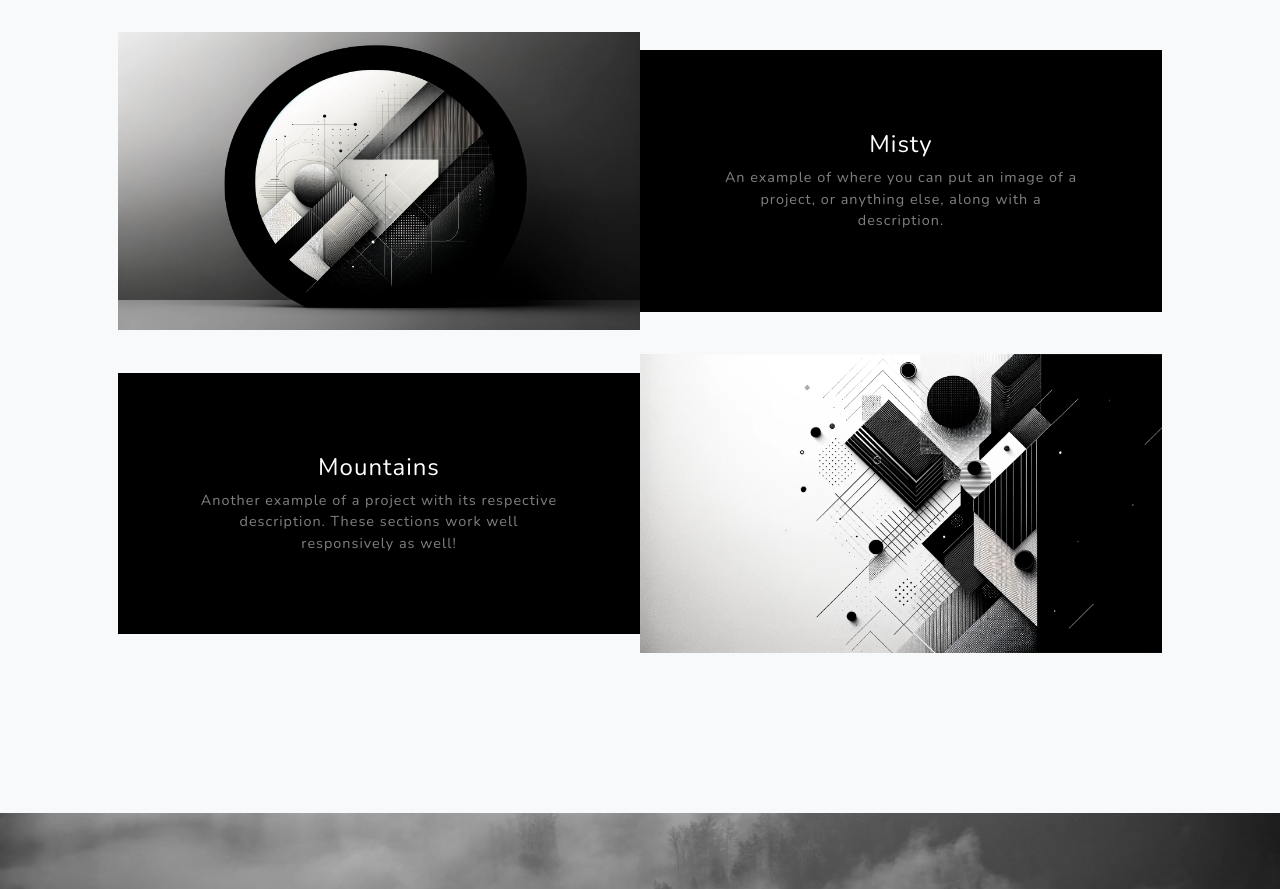
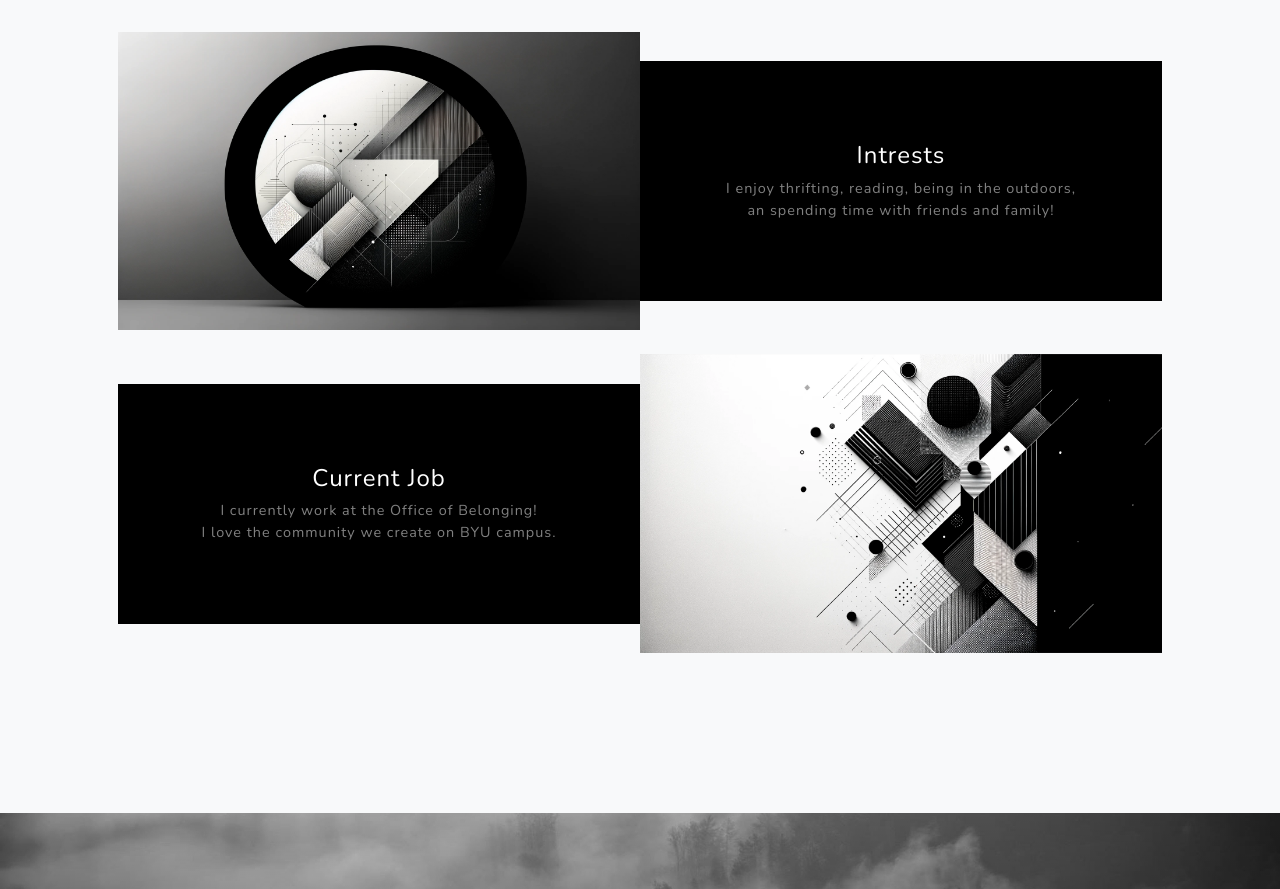
Before and after one commit to b28800/IS201, a plain HTML site: page index.html in a window 1280 px wide. Shown: the part 2540-3429 px from the top of the page. Drawn offline with nearby package versions, Linux system fonts and the light colour scheme.

Commit message:
Add files via upload

```diff
--- a/index.html
+++ b/index.html
@@ -83,8 +83,8 @@
         <div class="bg-black text-center h-100 project">
             <div class="d-flex h-100 align-items-center justify-content-center"> <!-- Adjusted flex properties -->
                 <div class="project-text w-100">
-                    <h4 class="text-white">Misty</h4>
-                    <p class="mb-0 text-white-50">An example of where you can put an image of a project, or anything else, along with a description.</p>
+                    <h4 class="text-white">Intrests</h4>
+                    <p class="mb-0 text-white-50">I enjoy thrifting, reading, being in the outdoors, an spending time with friends and family!</p>
                 </div>
             </div>
         </div>
@@ -100,8 +100,8 @@
         <div class="bg-black text-center h-100 project">
             <div class="d-flex h-100 align-items-center justify-content-center"> <!-- Adjusted flex properties -->
                 <div class="project-text w-100">
-                    <h4 class="text-white">Mountains</h4>
-                    <p class="mb-0 text-white-50">Another example of a project with its respective description. These sections work well responsively as well!</p>
+                    <h4 class="text-white">Current Job</h4>
+                    <p class="mb-0 text-white-50">I currently work at the Office of Belonging! <br> I love the community we create on BYU campus.</p>
                 </div>
             </div>
         </div>
```
